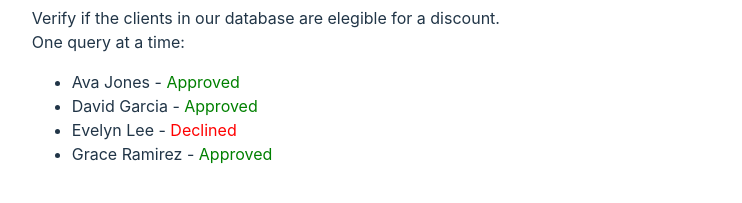
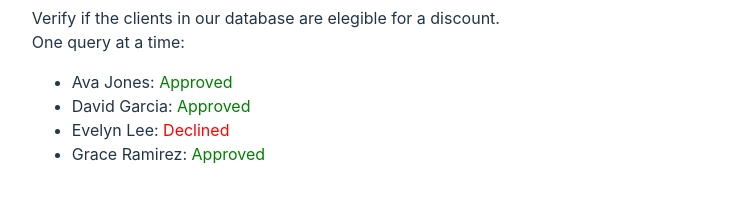
Before and after one commit to dezoito/react-limited-concurrency-queries, a React (Vite) app: page / in a window 1280 px wide. Shown: the part 151-354 px from the top of the page, without its empty margins (268-1010 px from the left). Built offline with nearby package versions, Linux system fonts and the light colour scheme.

Commit message:
Use : instead of -

```diff
--- a/src/List.tsx
+++ b/src/List.tsx
@@ -72,7 +72,7 @@ function List() {
           (result: any, index: number) =>
             result.data && (
               <li key={index}>
-                {result.data.name} -{" "}
+                {result.data.name}:{" "}
                 {result.data.inference ? (
                   <span style={{ color: "green" }}>Approved</span>
                 ) : (
```
